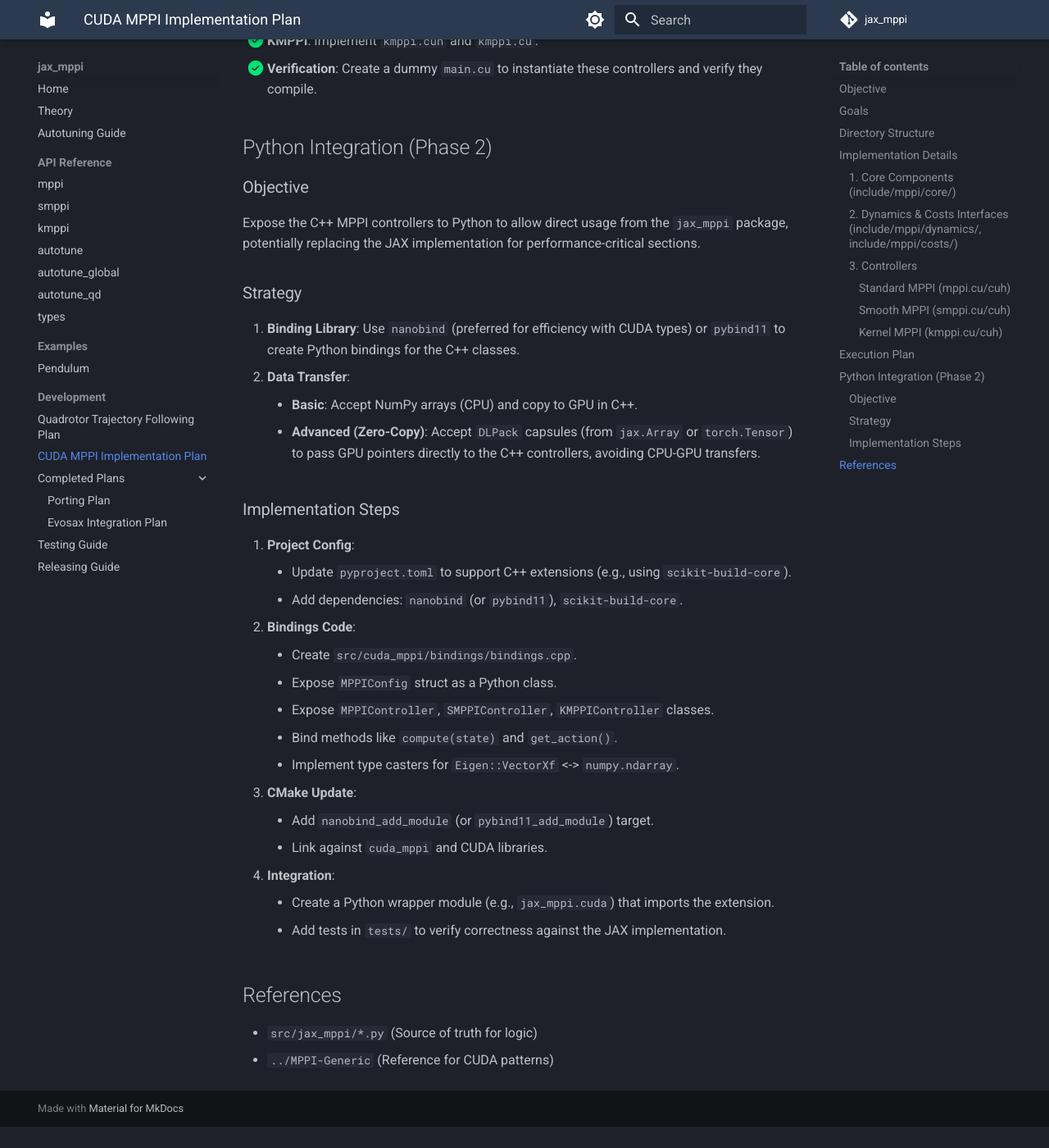
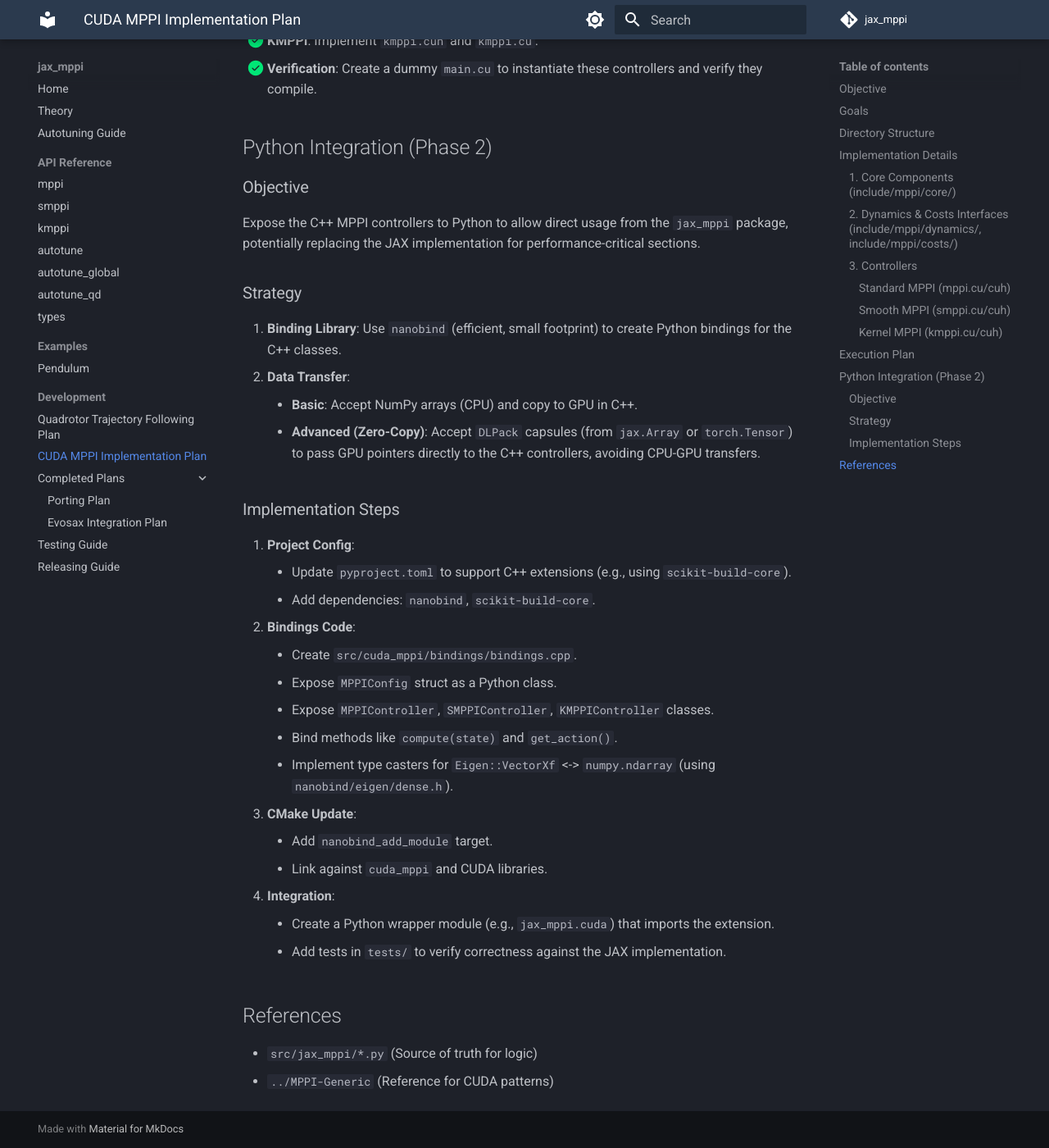
Before and after one commit to riccardo-enr/jax_mppi, an MkDocs documentation site: the page built from docs/plan/cuda_mppi_implementation.md, in a window 1280 px wide and 1400 px high, scrolled down 2937 px. Shown: the whole window at 82% size. Built offline with MkDocs 1.6.1 and Material for MkDocs 9.7.7, drawn with Linux system fonts in a browser that asks for light colours; comment, search, counter and statistics services are not loaded; before the commit the page ends 4311 px from its top, so only the background shows below that.

Commit message:
docs: use nanobind for Python bindings in CUDA MPPI plan

```diff
--- a/docs/plan/cuda_mppi_implementation.md
+++ b/docs/plan/cuda_mppi_implementation.md
@@ -99,7 +99,7 @@ src/cuda_mppi/
 Expose the C++ MPPI controllers to Python to allow direct usage from the `jax_mppi` package, potentially replacing the JAX implementation for performance-critical sections.
 
 ### Strategy
-1.  **Binding Library**: Use `nanobind` (preferred for efficiency with CUDA types) or `pybind11` to create Python bindings for the C++ classes.
+1.  **Binding Library**: Use `nanobind` (efficient, small footprint) to create Python bindings for the C++ classes.
 2.  **Data Transfer**:
     -   **Basic**: Accept NumPy arrays (CPU) and copy to GPU in C++.
     -   **Advanced (Zero-Copy)**: Accept `DLPack` capsules (from `jax.Array` or `torch.Tensor`) to pass GPU pointers directly to the C++ controllers, avoiding CPU-GPU transfers.
@@ -107,15 +107,15 @@ Expose the C++ MPPI controllers to Python to allow direct usage from the `jax_mp
 ### Implementation Steps
 1.  **Project Config**:
     -   Update `pyproject.toml` to support C++ extensions (e.g., using `scikit-build-core`).
-    -   Add dependencies: `nanobind` (or `pybind11`), `scikit-build-core`.
+    -   Add dependencies: `nanobind`, `scikit-build-core`.
 2.  **Bindings Code**:
     -   Create `src/cuda_mppi/bindings/bindings.cpp`.
     -   Expose `MPPIConfig` struct as a Python class.
     -   Expose `MPPIController`, `SMPPIController`, `KMPPIController` classes.
     -   Bind methods like `compute(state)` and `get_action()`.
-    -   Implement type casters for `Eigen::VectorXf` <-> `numpy.ndarray`.
+    -   Implement type casters for `Eigen::VectorXf` <-> `numpy.ndarray` (using `nanobind/eigen/dense.h`).
 3.  **CMake Update**:
-    -   Add `nanobind_add_module` (or `pybind11_add_module`) target.
+    -   Add `nanobind_add_module` target.
     -   Link against `cuda_mppi` and CUDA libraries.
 4.  **Integration**:
     -   Create a Python wrapper module (e.g., `jax_mppi.cuda`) that imports the extension.
```
